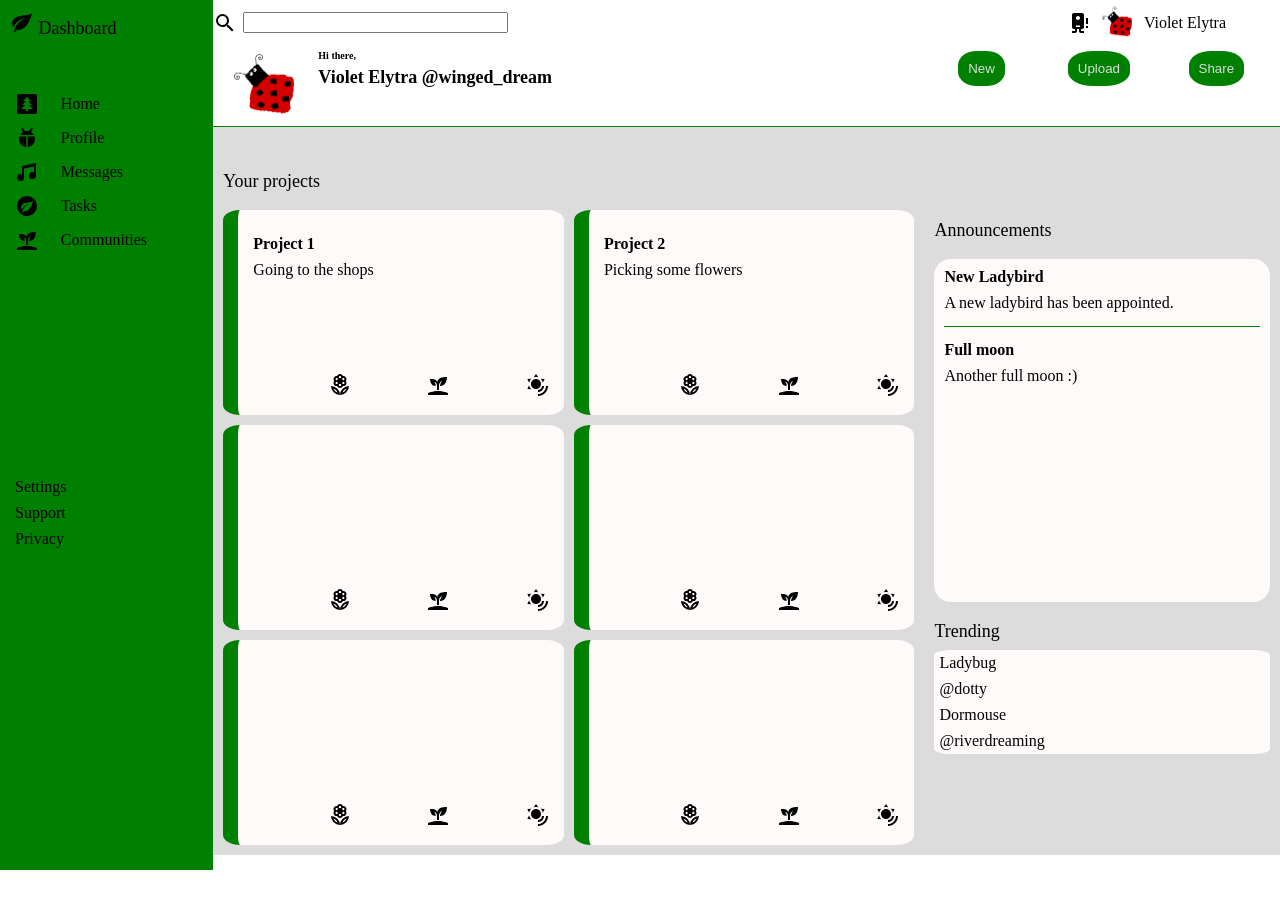
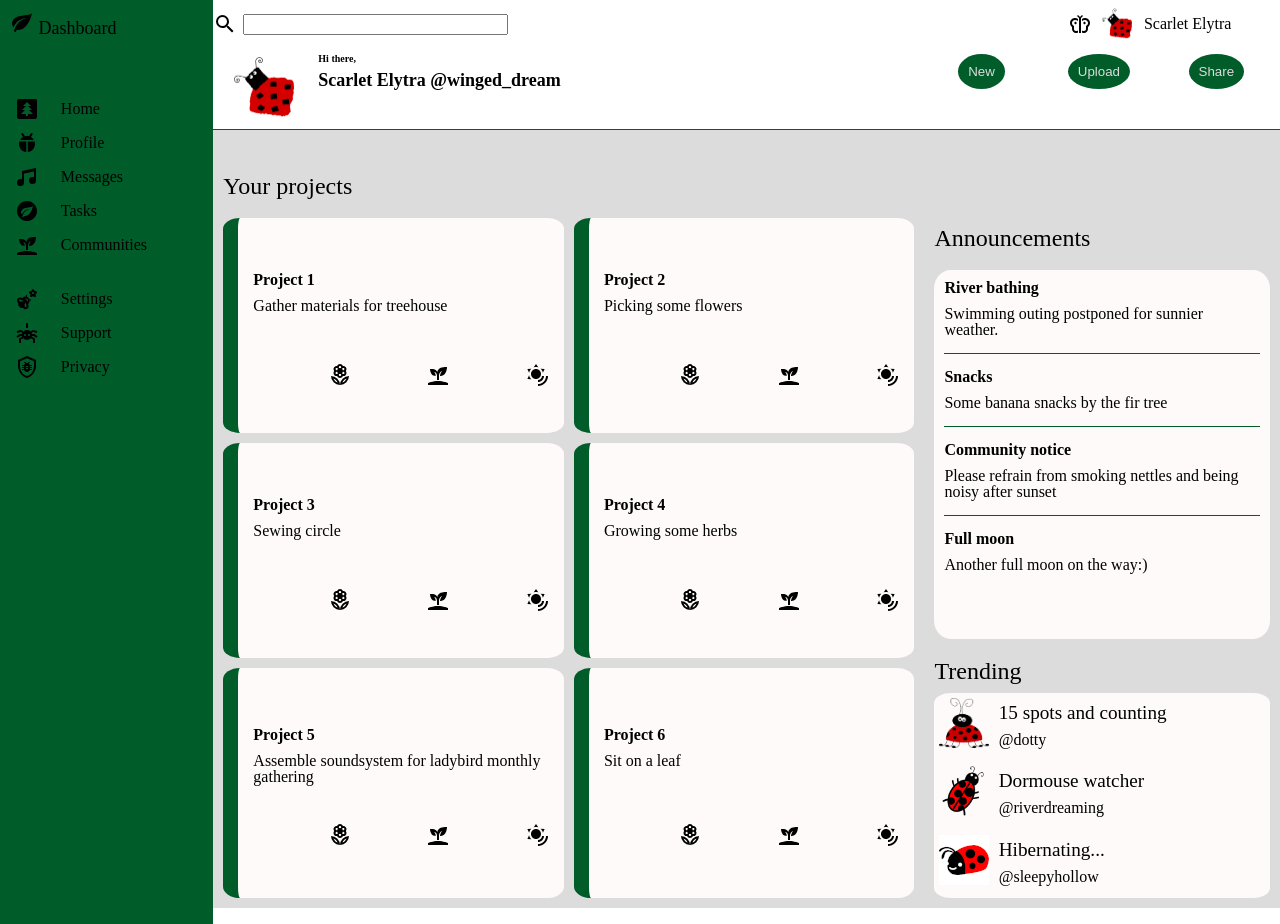
Before and after one commit to lakehexes/gridSample, a plain HTML site: page index.html in a window 1280 px wide. Before the commit the page ends 870 px from the top, so only its background shows below. Drawn offline with Linux system fonts and the light colour scheme.

Commit message:
Finalise icons and layout details

```diff
--- a/index.html
+++ b/index.html
@@ -22,27 +22,33 @@
             <li><img src="icons/sprout.svg" alt="Sprout" /> Communities</li>
           </ul>
           <ul>
-            <li>Settings</li>
-            <li>Support</li>
-            <li>Privacy</li>
+            <li><img src="icons/bee-flower.svg" alt="Leaf" /> Settings</li>
+            <li>
+              <img src="icons/spider-thread.svg" alt="Spider on thread" />
+              Support
+            </li>
+            <li>
+              <img src="icons/shield-bug-outline.svg" alt="Bug on shield" />
+              Privacy
+            </li>
           </ul>
         </div>
       </div>
       <div class="main">
         <div class="mainHeader">
           <div class="searchBar">
-              <img src="icons/magnify.svg" alt="Search bar icon" />
-              <input type="text" size="30">
+            <img src="icons/magnify.svg" alt="Search bar icon" />
+            <input type="text" size="30" />
           </div>
           <div class="notifIcons">
-            <img src="icons/water-boiler-alert.svg" alt="Alert" />
+            <img src="icons/butterfly-outline.svg" alt="Alert" />
             <img
               src="images/userIcon.png"
               width="50px;"
               length="50px;"
               alt="User Icon"
             />
-            <div>Violet Elytra</div>
+            <div>Scarlet Elytra</div>
           </div>
         </div>
 
@@ -56,7 +62,7 @@
               class="welcomeIcon"
             />
             <div class="welcomeText">Hi there,</div>
-            <div class="welcomeName">Violet Elytra @winged_dream</div>
+            <div class="welcomeName">Scarlet Elytra @winged_dream</div>
           </div>
           <div class="uploadIcons">
             <ul>
@@ -73,7 +79,7 @@
             <div class="project cardContainer">
               <div class="project card">
                 <p class="title">Project 1</p>
-                <p class="contents">Going to the shops</p>
+                <p class="contents">Gather materials for treehouse</p>
                 <div class="interact">
                   <div class="star">
                     <img src="icons/flower-outline.svg" alt="Star" />
@@ -102,8 +108,8 @@
                 </div>
               </div>
               <div class="project card">
-                <p class="title"></p>
-                <p class="contents"></p>
+                <p class="title">Project 3</p>
+                <p class="contents">Sewing circle</p>
                 <div class="interact">
                   <div class="star">
                     <img src="icons/flower-outline.svg" alt="Star" />
@@ -117,8 +123,8 @@
                 </div>
               </div>
               <div class="project card">
-                <p class="title"></p>
-                <p class="contents"></p>
+                <p class="title">Project 4</p>
+                <p class="contents">Growing some herbs</p>
                 <div class="interact">
                   <div class="star">
                     <img src="icons/flower-outline.svg" alt="Star" />
@@ -132,8 +138,10 @@
                 </div>
               </div>
               <div class="project card">
-                <p class="title"></p>
-                <p class="contents"></p>
+                <p class="title">Project 5</p>
+                <p class="contents">
+                  Assemble soundsystem for ladybird monthly gathering
+                </p>
                 <div class="interact">
                   <div class="star">
                     <img src="icons/flower-outline.svg" alt="Star" />
@@ -147,8 +155,8 @@
                 </div>
               </div>
               <div class="project card">
-                <p class="title"></p>
-                <p class="contents"></p>
+                <p class="title">Project 6</p>
+                <p class="contents">Sit on a leaf</p>
                 <div class="interact">
                   <div class="star">
                     <img src="icons/flower-outline.svg" alt="Star" />
@@ -167,13 +175,28 @@
             <div class="sectionTitle">Announcements</div>
             <div class="announcements cardContainer">
               <div class="card">
-                <p class="title">New Ladybird</p>
-                <p class="contents">A new ladybird has been appointed.</p>
+                <p class="title">River bathing</p>
+                <p class="contents">
+                  Swimming outing postponed for sunnier weather.
+                </p>
+                <hr class="hr-fix" />
+              </div>
+              <div class="card">
+                <p class="title">Snacks</p>
+                <p class="contents">Some banana snacks by the fir tree</p>
+                <hr class="hr-fix" />
+              </div>
+              <div class="card">
+                <p class="title">Community notice</p>
+                <p class="contents">
+                  Please refrain from smoking nettles and being noisy after
+                  sunset
+                </p>
                 <hr class="hr-fix" />
               </div>
               <div class="card">
                 <p class="title">Full moon</p>
-                <p class="contents">Another full moon :)</p>
+                <p class="contents">Another full moon on the way:)</p>
               </div>
             </div>
           </div>
@@ -181,12 +204,34 @@
             <div class="sectionTitle">Trending</div>
             <div class="trending cardContainer">
               <div class="card">
-                <p class="accountIcon">Ladybug</p>
+                <img
+                  src="images/ladybirdIcon2.png"
+                  alt="Cartoon ladybird"
+                  width="50"
+                  height="50"
+                />
+                <p class="accountIcon">15 spots and counting</p>
                 <p class="accountInfo">@dotty</p>
               </div>
               <div class="card">
-                <p class="accountIcon">Dormouse</p>
+                <img
+                  src="images/ladybirdIcon3.png"
+                  alt="Cartoon ladybird"
+                  width="50"
+                  height="50"
+                />
+                <p class="accountIcon">Dormouse watcher</p>
                 <p class="accountInfo">@riverdreaming</p>
+              </div>
+              <div class="card">
+                <img
+                  src="images/ladybirdIcon5.png"
+                  alt="Cartoon ladybird"
+                  width="50"
+                  height="50"
+                />
+                <p class="accountIcon">Hibernating...</p>
+                <p class="accountInfo">@sleepyhollow</p>
               </div>
             </div>
           </div>
--- a/style.css
+++ b/style.css
@@ -51,7 +51,9 @@ table {
 
 /*#endregion*/
 
-
+:root {
+    --main-color: #005c29;
+}
 
 .container {
     display: grid;
@@ -61,7 +63,7 @@ table {
 }
 
 .dashboard {
-    background-color: green;
+    background-color: var(--main-color);
     padding: 10px;
     display: grid;
     grid-template-rows: 1fr 10fr;
@@ -75,7 +77,7 @@ table {
 .dashboardMenu {
     grid-row: 2 /span 1;
     display: grid;
-    grid-template-rows: 1fr 1fr;
+    grid-template-rows: 0.3fr 1fr;
 
 }
 
@@ -129,7 +131,7 @@ li {
     display: grid;
     grid-template-columns: 2fr 1fr;
     grid-template-rows: 2fr 1fr;
-    border-top: solid 1px green;
+    border-top: solid 1px var(--main-color);
 }
 
 .projects {
@@ -189,9 +191,9 @@ grid-row: 2/ span 1;
 }
 .project.card {
     display: grid;
-    grid-template-rows: 1fr 3fr 1fr;
+    grid-template-rows: 1fr 1fr 1fr;
     background-color: snow;
-    border-left: 15px solid green;
+    border-left: 15px solid var(--main-color);
 }
 
 .title {
@@ -222,7 +224,7 @@ grid-row: 2/ span 1;
     margin-left: 5px;
 margin-right: 5px;
     border: 0;
-    border-bottom: 1px solid green /* you may match this border with the right border of the <div>*/
+    border-bottom: 1px solid var(--main-color) /* you may match this border with the right border of the <div>*/
 
 }
 
@@ -255,16 +257,16 @@ margin-right: 5px;
 }
 
 .sectionTitle {
-    font-size:  large;
+    font-size: x-large;
     align-self: end;
     margin: 10px;
 }
 
 button {
-    background-color: green;
+    background-color: var(--main-color);
     border: none;
     padding: 10px;
-    border-radius: 40%;
+    border-radius: 55%;
     color: gainsboro;
 }
 
@@ -296,3 +298,19 @@ button {
 .uploadIcons ul {
     justify-items: center;
 }
+
+.trending .card {
+    display: grid;
+    grid-template-columns: 1fr 5fr;
+    grid-template-rows: 1fr 1fr;
+    padding: 5px;
+}
+
+.trending .card img {
+    grid-column: 1/ span 1;
+    grid-row: 1/ span 2;
+}
+
+.accountIcon {
+    font-size: larger;
+}
```
Also changed, not shown: icons/bee-flower.svg (added), icons/bee.svg (added), icons/butterfly-outline.svg (added), icons/shield-bug-outline.svg (added), icons/spider-thread.svg (added), images/ladybirdIcon2.png (added), images/ladybirdIcon3.png (added), images/ladybirdIcon4.png (added), images/ladybirdIcon5.png (added).
